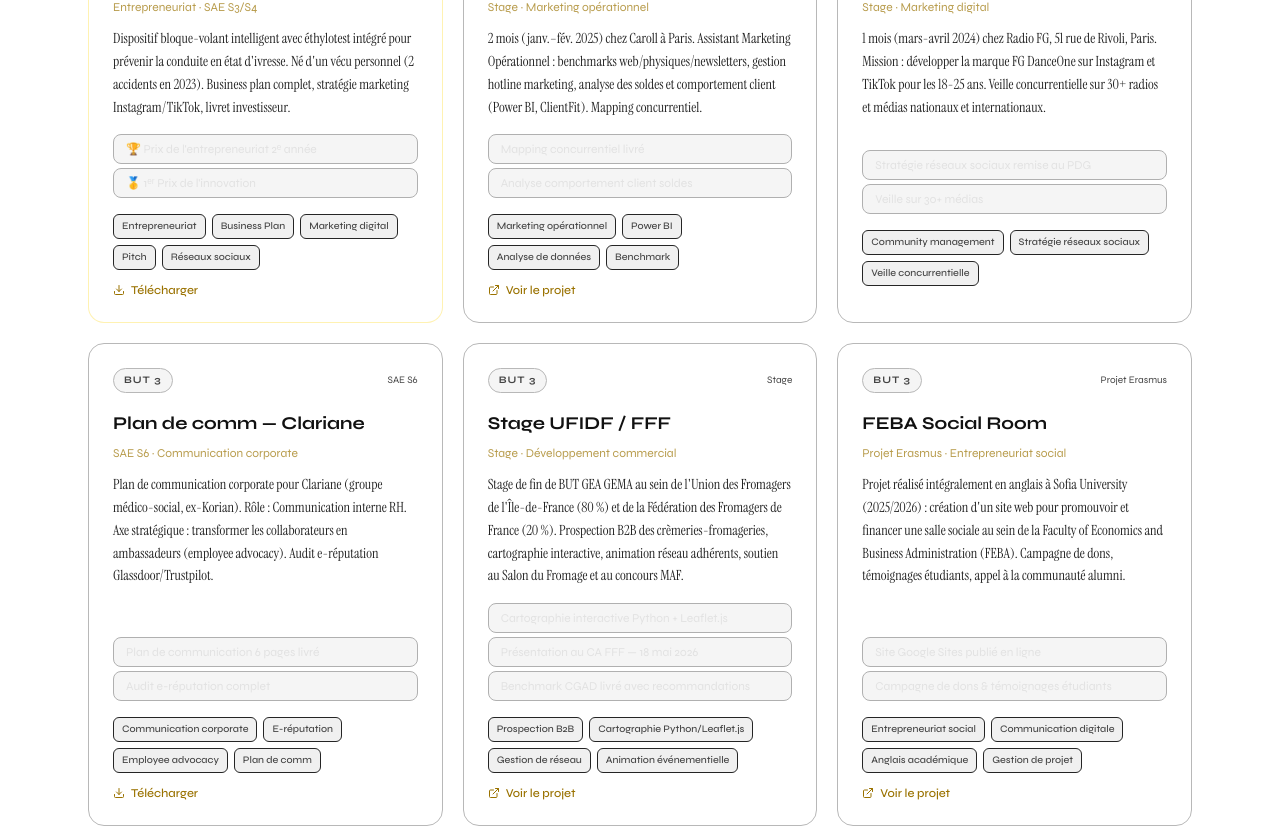
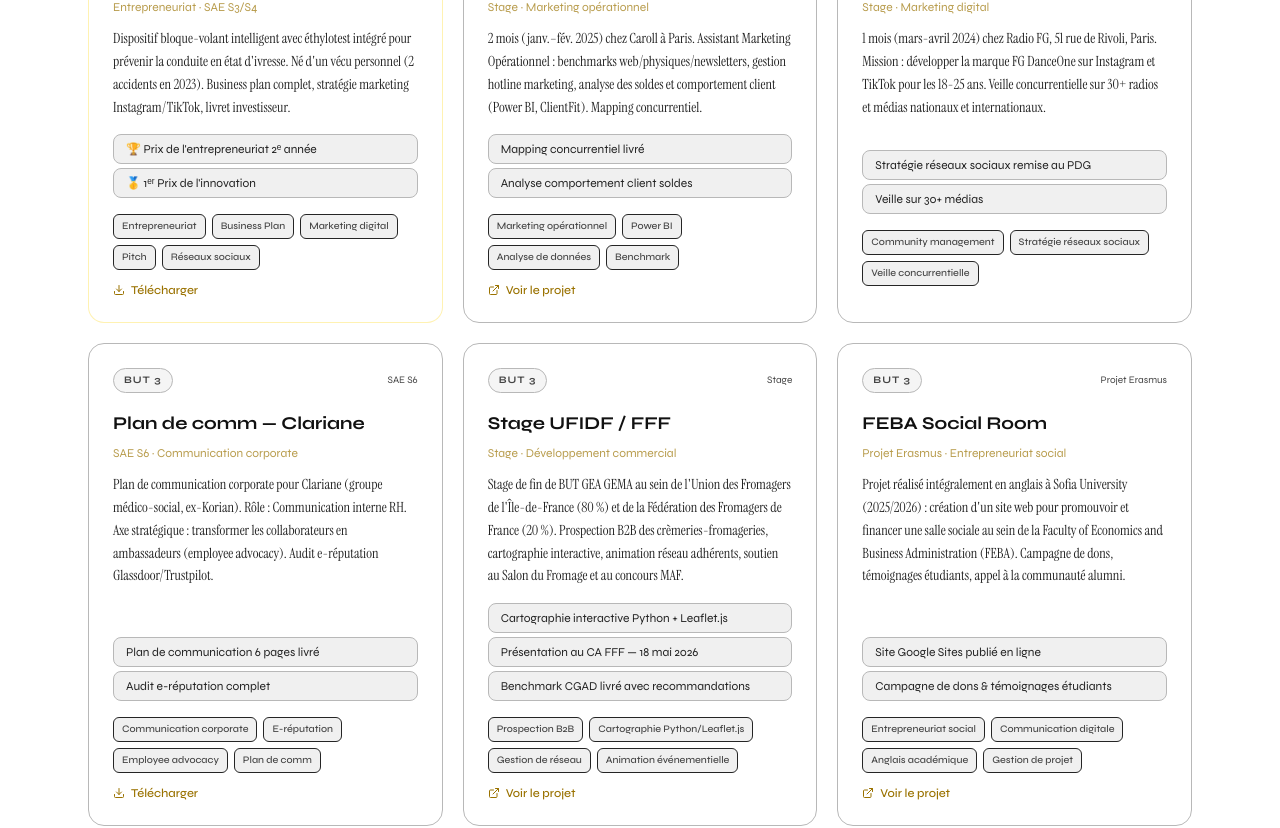
Before and after one commit to TADEJFFF/Portfolio-Julestadej, a Next.js app: page / in a window 1280 px wide. Shown: the part 6680-7508 px from the top of the page. Built offline with nearby package versions, Linux system fonts and the light colour scheme.

Commit message:
fix : boites resultats projets lisibles, suppression residus #e2e2e2

```diff
--- a/src/app/layout.tsx
+++ b/src/app/layout.tsx
@@ -44,7 +44,7 @@ export default function RootLayout({
       lang="fr"
       className={`${syne.variable} ${instrumentSerif.variable}`}
     >
-      <body className="bg-[#f5f5f5] text-[#e2e2e2] antialiased min-h-screen">
+      <body className="bg-white text-[#111111] antialiased min-h-screen">
         {children}
       </body>
     </html>
--- a/src/components/sections/Projets.tsx
+++ b/src/components/sections/Projets.tsx
@@ -100,7 +100,7 @@ export default function Projets() {
                 {projet.resultats.length > 0 && (
                   <div className="flex flex-col gap-1 mb-4">
                     {projet.resultats.map((r, i) => (
-                      <div key={i} className="font-display text-xs text-[#e2e2e2] bg-[#f5f5f5] px-3 py-1.5 rounded-lg border border-[#b0b0b0]">
+                      <div key={i} className="font-display text-xs text-[#222222] bg-[#f0f0f0] px-3 py-1.5 rounded-lg border border-[#b8b8b8]">
                         {r}
                       </div>
                     ))}
--- a/src/components/sections/StageFFF.tsx
+++ b/src/components/sections/StageFFF.tsx
@@ -93,7 +93,7 @@ export default function StageFFF() {
               <StaggerContainer className="flex flex-col gap-2.5" staggerDelay={0.06}>
                 {stageFFF.missions.map((mission, i) => (
                   <StaggerItem key={i}>
-                    <div className="flex items-start gap-2.5 text-sm text-[#222222] font-serif hover:text-[#e2e2e2] transition-colors duration-200">
+                    <div className="flex items-start gap-2.5 text-sm text-[#222222] font-serif hover:text-[#9A7200] transition-colors duration-200">
                       <span className="mt-1.5 flex-shrink-0 w-1.5 h-1.5 rounded-full bg-[#FFD300]/50" />
                       {mission}
                     </div>
```
